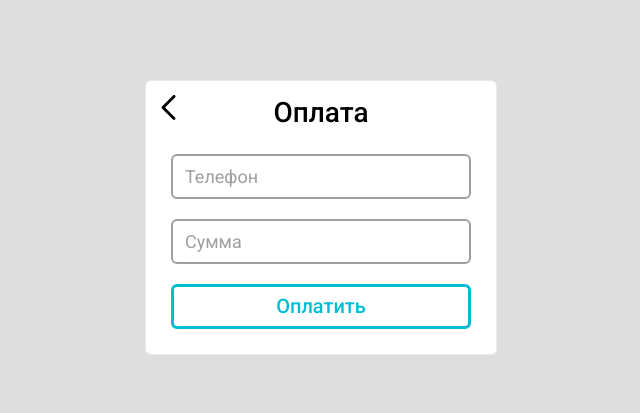
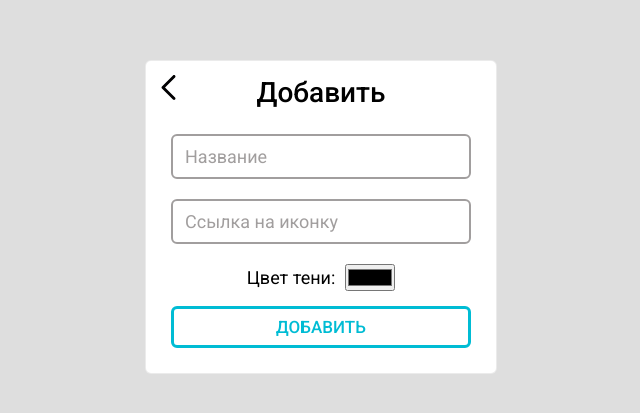
Before and after one commit to penguin-astronaut/bravedevelopoers-test, a Next.js app: page /add in a window 1280 px wide. Shown: the part 183-596 px from the top of the page, without its empty margins (319-959 px from the left). Built offline with nearby package versions, Linux system fonts and the light colour scheme.

Commit message:
feat: add operator page

```diff
--- /dev/null
+++ b/components/Form.tsx
@@ -0,0 +1,9 @@
+import styled from 'styled-components';
+
+export const Form = styled.form`
+  display: flex;
+  flex-direction: column;
+  align-items: center;
+  width: 300px;
+  max-width: 100%;
+`;
--- a/components/Input.tsx
+++ b/components/Input.tsx
@@ -44,7 +44,7 @@ const ErrorMessage = styled.p`
   color: var(--errorColor);
 `;
 
-const InputHTML = styled(InputMask)`
+const BaseInputStyles = css`
   width: 100%;
   height: 45px;
   padding: 0 12px;
@@ -61,14 +61,30 @@ const InputHTML = styled(InputMask)`
   }
 `;
 
-interface InputProps extends InputMaskProps {
+const InputWithMask = styled(InputMask)`
+  ${BaseInputStyles}
+`;
+
+const InputHTML = styled.input`
+  ${BaseInputStyles}
+`;
+
+interface InputProps extends React.InputHTMLAttributes<HTMLInputElement> {
+  error?: string;
+}
+interface InputMaskedProps extends InputMaskProps {
   error?: string;
 }
 
-export const Input = ({ error, placeholder, mask, ...props }: InputProps) => {
+export const InputMasked = ({
+  error,
+  placeholder,
+  mask,
+  ...props
+}: InputMaskedProps) => {
   return (
     <InputWrapper error={error}>
-      <InputHTML
+      <InputWithMask
         type="text"
         mask={mask}
         maskPlaceholder={null}
@@ -80,3 +96,13 @@ export const Input = ({ error, placeholder, mask, ...props }: InputProps) => {
     </InputWrapper>
   );
 };
+
+export const Input = ({ error, placeholder, ...props }: InputProps) => {
+  return (
+    <InputWrapper error={error}>
+      <InputHTML type="text" required {...props} />
+      <Placeholder>{placeholder}</Placeholder>
+      {error && <ErrorMessage>{error}</ErrorMessage>}
+    </InputWrapper>
+  );
+};
--- a/lib/operators.ts
+++ b/lib/operators.ts
@@ -1,5 +1,3 @@
-import operator from '../pages/[operator]';
-
 export interface IOperator {
   name: string;
   linkName: string;
--- a/pages/[operator].tsx
+++ b/pages/[operator].tsx
@@ -4,8 +4,9 @@ import Image from 'next/image';
 import styled, { css, keyframes } from 'styled-components';
 
 import { Card } from '../components/Card';
-import { Input } from '../components/Input';
+import { InputMasked } from '../components/Input';
 import { Button } from '../components/Button';
+import { Form } from '../components/Form';
 import { ErrorMessage } from '../components/ErrorMessage';
 import { SuccessMessage } from '../components/SuccessMessage';
 import { api } from '../utils/apiFake';
@@ -23,14 +24,6 @@ const OperatorIcon = styled.div`
 const OperatorName = styled.p`
   font-size: 20px;
   font-weight: 500;
-`;
-
-const Form = styled.form`
-  display: flex;
-  flex-direction: column;
-  align-items: center;
-  width: 300px;
-  max-width: 100%;
 `;
 
 type ButtonProps = {
@@ -140,7 +133,7 @@ const Payment: NextPage<PaymentProps> = ({ operator }) => {
         </OperatorWrapper>
       )}
       <Form onSubmit={onSubmit}>
-        <Input
+        <InputMasked
           placeholder={'Телефон'}
           value={phone}
           onChange={(e) => {
@@ -153,7 +146,7 @@ const Payment: NextPage<PaymentProps> = ({ operator }) => {
           mask={'+7(\\999) 999 99 99'}
           error={formErrors.phone}
         />
-        <Input
+        <InputMasked
           placeholder={'Сумма'}
           value={sum}
           onChange={(e) => {
--- /dev/null
+++ b/pages/add.tsx
@@ -0,0 +1,37 @@
+import { Card } from '../components/Card';
+import { Form } from '../components/Form';
+import { Input } from '../components/Input';
+import styled from 'styled-components';
+import { Button } from '../components/Button';
+
+const Label = styled.label`
+  display: flex;
+  align-items: center;
+  margin-bottom: 15px;
+  font-size: 18px;
+`;
+
+const InputColor = styled.input`
+  margin-left: 10px;
+`;
+
+const ButtonSubmit = styled(Button)`
+  width: 100%;
+  text-transform: uppercase;
+`;
+
+const Add = () => (
+  <Card title={'Добавить'} isShowLink={true}>
+    <Form>
+      <Input placeholder={'Название'} />
+      <Input placeholder={'Ссылка на иконку'} />
+      <Label>
+        {'Цвет тени:'}
+        <InputColor type="color" />
+      </Label>
+      <ButtonSubmit>Добавить</ButtonSubmit>
+    </Form>
+  </Card>
+);
+
+export default Add;
```
Also changed, not shown: pages/index.tsx (+15 -0 lines), public/add.svg (added).
